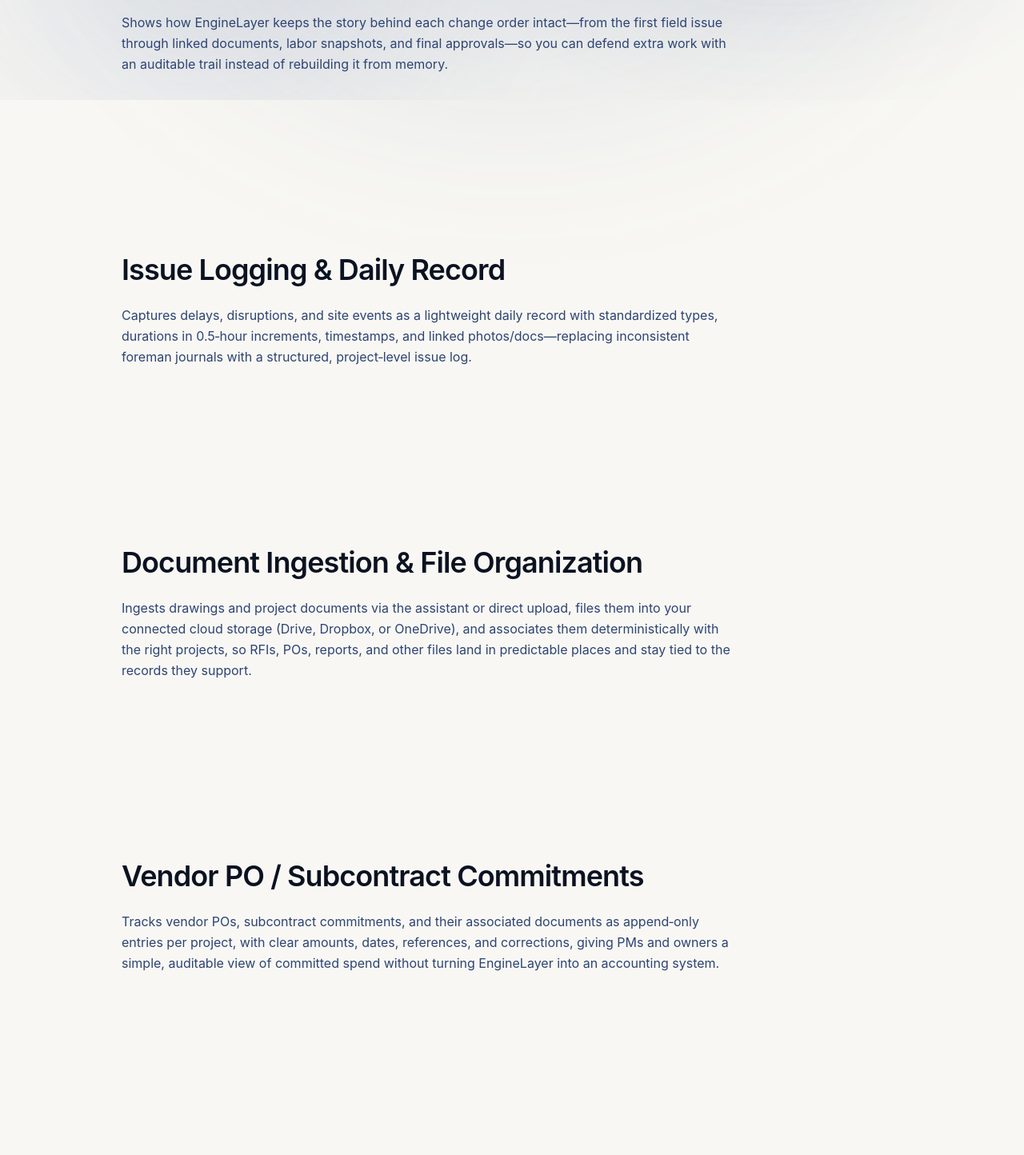
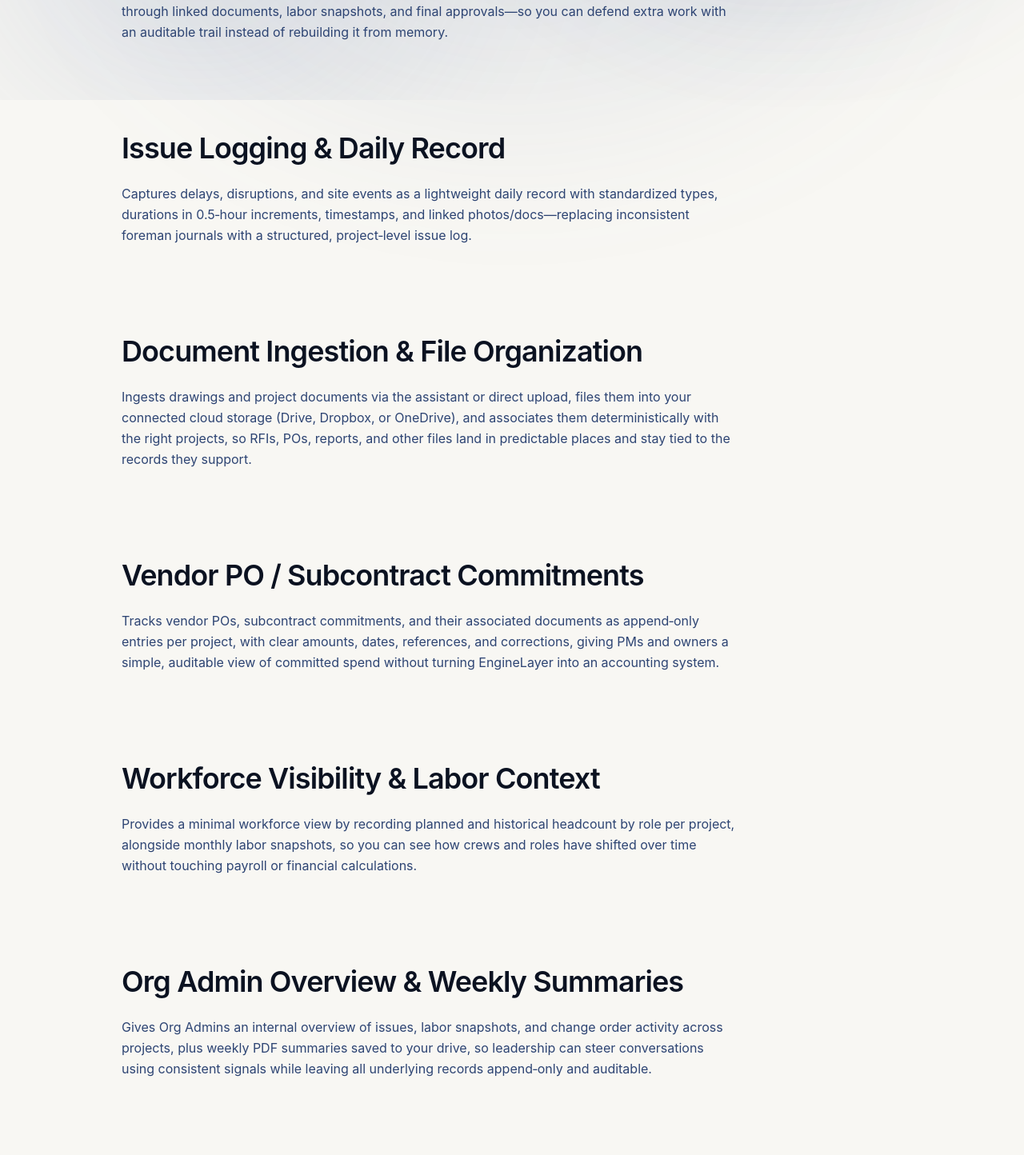
Before and after one commit to EngineLayer-ai/enginelayer-marketing, a Next.js app: page /workflows in a window 1280 px wide. Shown: the part 675-2119 px from the top of the page at 80% size. Built offline with nearby package versions, Linux system fonts and the light colour scheme.

Commit message:
Enlarge logo, reduce vertical gaps on workflows page

```diff
--- a/src/app/workflows/page.tsx
+++ b/src/app/workflows/page.tsx
@@ -27,7 +27,7 @@ export default function WorkflowsPage() {
 
       <section id="co-reconstruction">
         <FadeIn>
-          <div className="mx-auto max-w-5xl px-6 py-28">
+          <div className="mx-auto max-w-5xl px-6 py-14">
             <h2 className="mb-6 font-display text-4xl font-semibold tracking-tight text-navy-900">
               Change Order Reconstruction
             </h2>
@@ -43,7 +43,7 @@ export default function WorkflowsPage() {
 
       <section id="issue-log">
         <FadeIn>
-          <div className="mx-auto max-w-5xl px-6 py-28">
+          <div className="mx-auto max-w-5xl px-6 py-14">
             <h2 className="mb-6 font-display text-4xl font-semibold tracking-tight text-navy-900">
               Issue Logging &amp; Daily Record
             </h2>
@@ -60,7 +60,7 @@ export default function WorkflowsPage() {
 
       <section id="document-ingestion">
         <FadeIn>
-          <div className="mx-auto max-w-5xl px-6 py-28">
+          <div className="mx-auto max-w-5xl px-6 py-14">
             <h2 className="mb-6 font-display text-4xl font-semibold tracking-tight text-navy-900">
               Document Ingestion &amp; File Organization
             </h2>
@@ -77,7 +77,7 @@ export default function WorkflowsPage() {
 
       <section id="vendor-commitments">
         <FadeIn>
-          <div className="mx-auto max-w-5xl px-6 py-28">
+          <div className="mx-auto max-w-5xl px-6 py-14">
             <h2 className="mb-6 font-display text-4xl font-semibold tracking-tight text-navy-900">
               Vendor PO / Subcontract Commitments
             </h2>
@@ -94,7 +94,7 @@ export default function WorkflowsPage() {
 
       <section id="workforce">
         <FadeIn>
-          <div className="mx-auto max-w-5xl px-6 py-28">
+          <div className="mx-auto max-w-5xl px-6 py-14">
             <h2 className="mb-6 font-display text-4xl font-semibold tracking-tight text-navy-900">
               Workforce Visibility &amp; Labor Context
             </h2>
@@ -110,7 +110,7 @@ export default function WorkflowsPage() {
 
       <section id="org-admin">
         <FadeIn>
-          <div className="mx-auto max-w-5xl px-6 py-28">
+          <div className="mx-auto max-w-5xl px-6 py-14">
             <h2 className="mb-6 font-display text-4xl font-semibold tracking-tight text-navy-900">
               Org Admin Overview &amp; Weekly Summaries
             </h2>
--- a/src/components/Logo.tsx
+++ b/src/components/Logo.tsx
@@ -7,7 +7,7 @@ export function Logo() {
       alt="EngineLayer"
       width={400}
       height={150}
-      className="h-10 w-auto"
+      className="h-14 w-auto"
       priority
     />
   );
```
